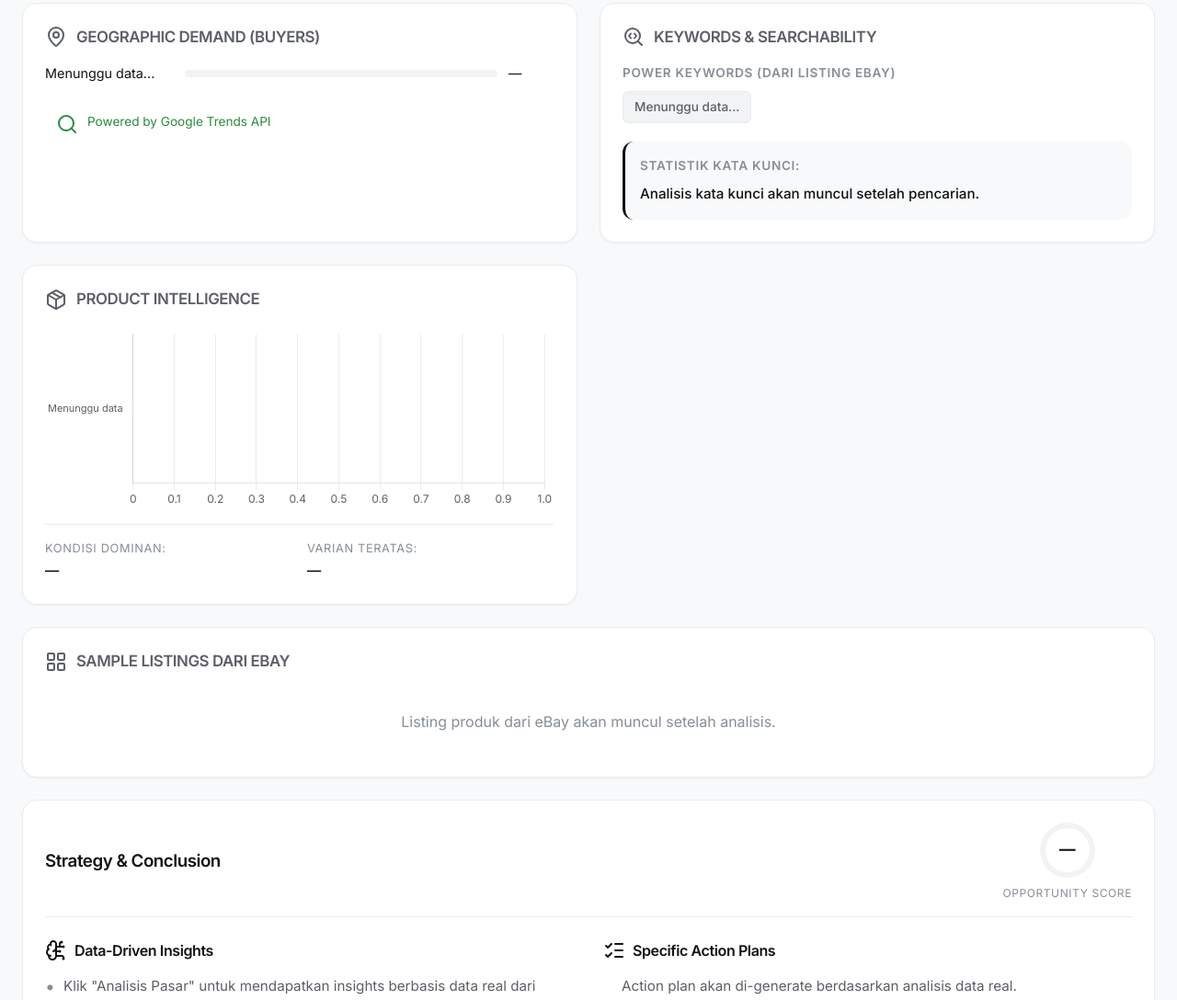
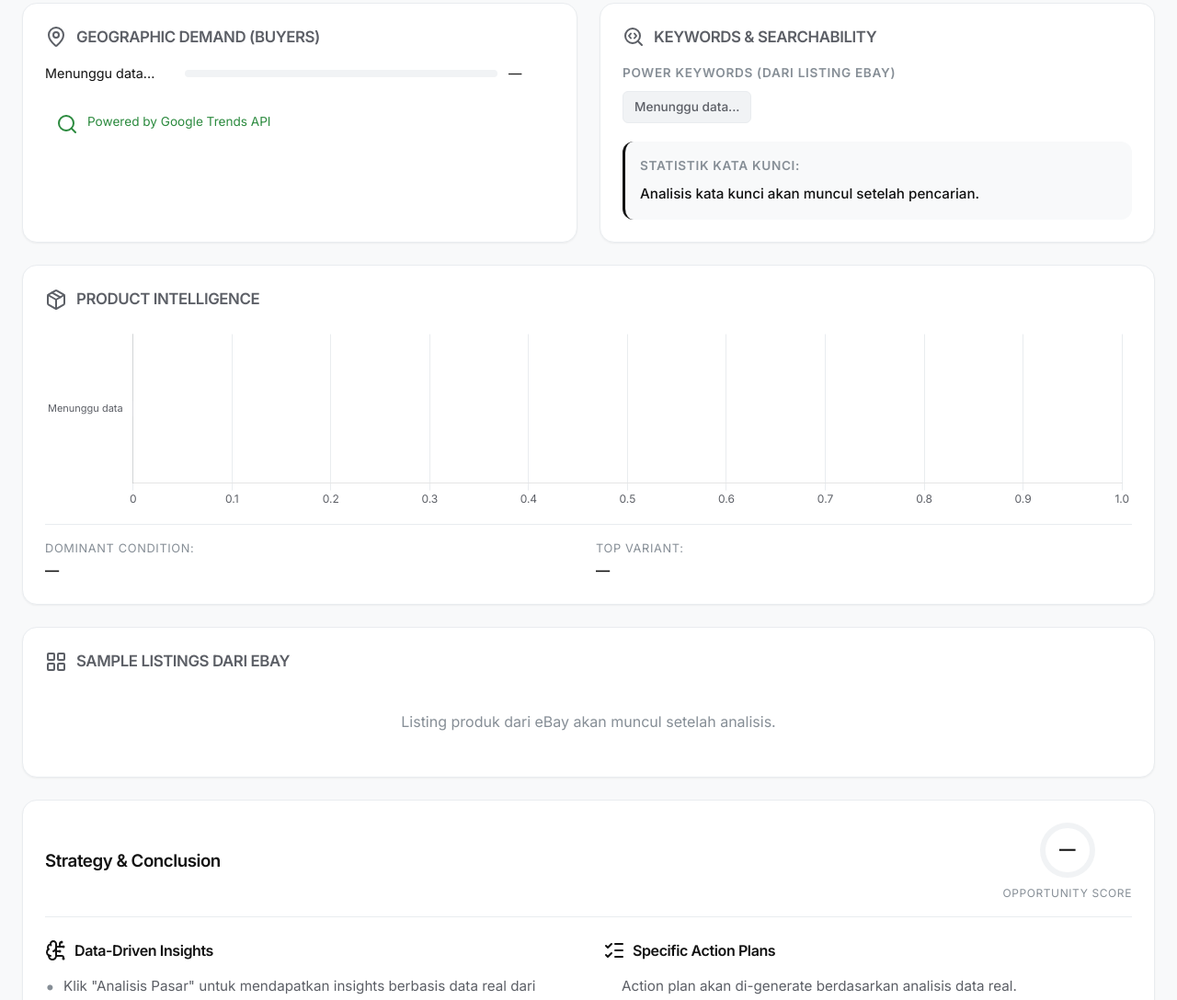
Before and after one commit to haqyz/ebay-market-intelligence, a website: page index.html in a window 1280 px wide. Shown: the part 1613-2701 px from the top of the page at 92% size. Drawn offline with nearby package versions, Linux system fonts and the light colour scheme.

Commit message:
Update Product Intelligence section UI and translate to English

```diff
--- a/index.html
+++ b/index.html
@@ -354,7 +354,7 @@
             </div>
 
             <!-- Product Intelligence -->
-            <div class="card chart-card">
+            <div class="card chart-card strategy-conclusion-card">
                 <div class="card-header">
                     <i data-lucide="package"></i>
                     <h3>Product Intelligence</h3>
@@ -364,11 +364,11 @@
                 </div>
                 <div class="card-insights">
                     <div class="insight-item">
-                        <span class="label">Kondisi Dominan:</span>
+                        <span class="label">Dominant Condition:</span>
                         <span class="value" id="insight-dominant-condition">—</span>
                     </div>
                     <div class="insight-item">
-                        <span class="label">Varian Teratas:</span>
+                        <span class="label">Top Variant:</span>
                         <span class="value" id="insight-top-variant">—</span>
                     </div>
                 </div>
--- a/script.js
+++ b/script.js
@@ -506,7 +506,7 @@ function updateCharts(data) {
     // 3. Variant/Product Intelligence (Horizontal Bar)
     let variantLabels = [];
     let variantData = [];
-    let variantLabelPrefix = 'Jumlah Listing';
+    let variantLabelPrefix = 'Listing Count';
 
     if (data.ai && data.ai.dynamicVariants && data.ai.dynamicVariants.length > 0) {
         variantLabels = data.ai.dynamicVariants.map(v => v.name);
```
